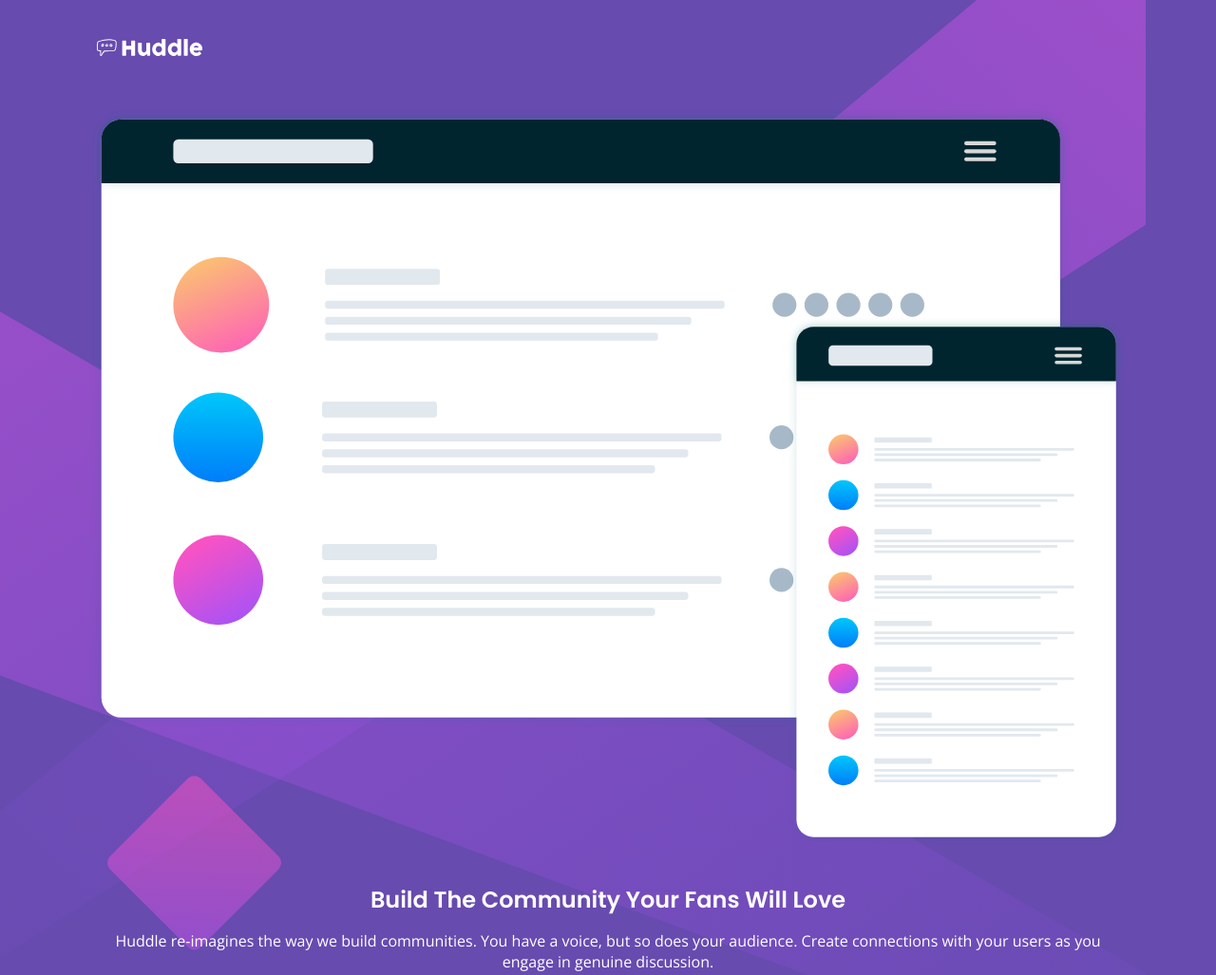
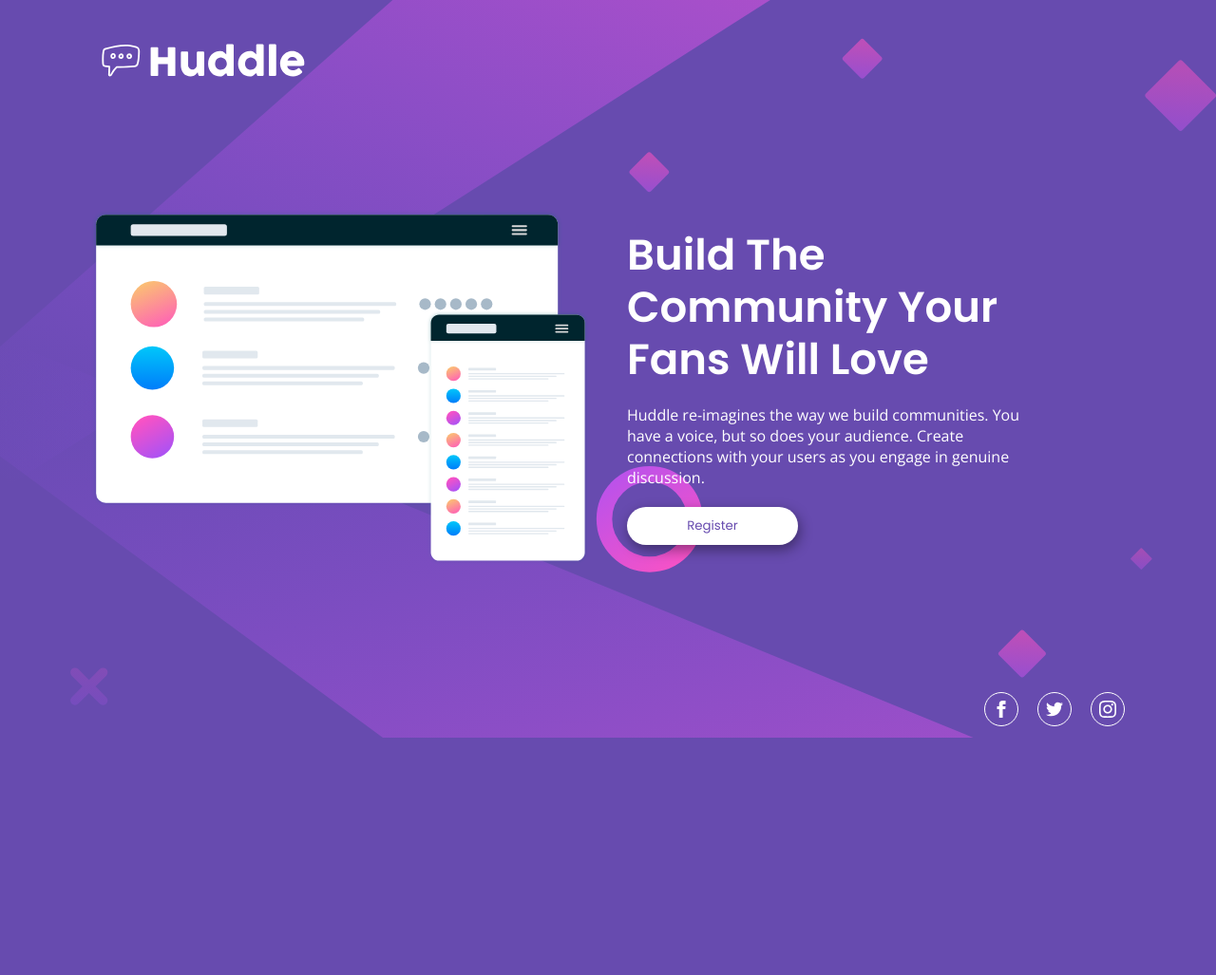
Before and after one commit to king-martinien/frontendMentor_Huddle-landing-page-challenge, a plain HTML site: page index.html in a window 1280 px wide. Shown: the top 1027 px of the page at 95% size. After the commit the page ends 800 px from the top, so only its background shows below. Drawn offline with nearby package versions, Linux system fonts and the light colour scheme.

Commit message:
desktop version

```diff
--- a/scss/_base.scss
+++ b/scss/_base.scss
@@ -37,6 +37,10 @@ body {
   display: flex;
   flex-direction: column;
   justify-content: space-between;
+
+  @media screen and (min-width: 1024px) {
+    background-image: url("/images/bg-desktop.svg");
+  }
 }
 
 a {
--- a/scss/_layout.scss
+++ b/scss/_layout.scss
@@ -1,11 +1,15 @@
 #header {
-  margin-bottom: 50px;
+  margin-bottom: 45px;
   .header-container {
     display: flex;
 
     .logo {
       display: flex;
       width: 120px;
+
+      @media screen and (min-width: 768px) {
+        width: 230px;
+      }
 
       img {
         width: 100%;
@@ -44,6 +48,32 @@
         line-height: 34px;
       }
     }
+
+    @media screen and (min-width: 1024px) {
+      flex-direction: row;
+      align-items: center;
+
+      .illustration,
+      .intro {
+        width: 50%;
+      }
+
+      .intro {
+        text-align: left;
+        align-items: flex-start;
+        gap: 20px;
+
+        .title {
+          font-size: 45px;
+          line-height: 55px;
+          width: 80%;
+        }
+
+        .text {
+          width: 80%;
+        }
+      }
+    }
   }
 }
 
@@ -62,7 +92,21 @@
         display: flex;
         border-radius: 50%;
         padding: 8px;
+
+        &:hover {
+          border-color: var(--clr-soft-magenta);
+
+          svg {
+            fill: var(--clr-soft-magenta);
+          }
+        }
       }
     }
   }
+
+  @media screen and (min-width: 1024px) {
+    .container {
+      justify-content: flex-end;
+    }
+  }
 }
--- a/scss/_modules.scss
+++ b/scss/_modules.scss
@@ -5,6 +5,12 @@
   border-radius: 50px;
   width: 180px;
   box-shadow: 2px 5px 14px rgba(0, 0, 0, 0.4);
+  transition: 0.3s ease;
+
+  &:hover {
+    background-color: var(--clr-soft-magenta);
+    color: var(--clr-white);
+  }
 }
 
 .container {
```
Also changed, not shown: css/style.css, 1 other file.
